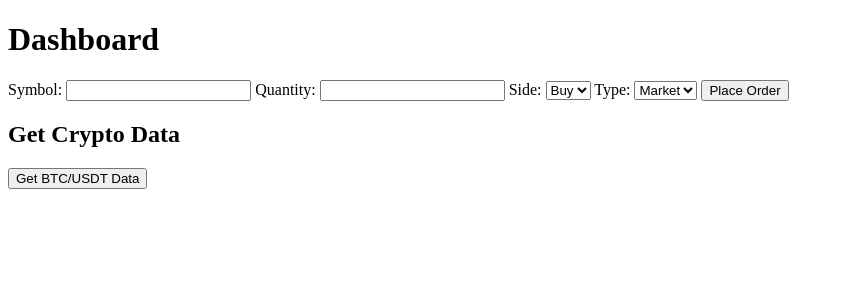
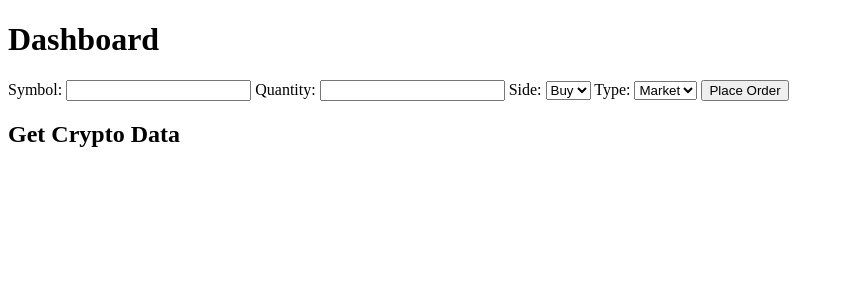
Before and after one commit to PopRazvanHoria/Trader, a Django app: page /dashboard/ in a window 1280 px wide. Shown: the top 300 px of the page, without its empty margins (0-844 px from the left). Run offline with Django 5.2, Linux system fonts and the light colour scheme.

Commit message:
commented that line to check where is the problem

```diff
--- a/trading_app/trade/templates/dashboard.html
+++ b/trading_app/trade/templates/dashboard.html
@@ -30,8 +30,8 @@
     </form>
 
     <h2>Get Crypto Data</h2>
-    <form action="{% url 'get_crypto_data' 'BTC/USDT' %}" method="get">
+    <!-- <form action="{% url 'get_crypto_data' 'BTC/USDT' %}" method="get">
         <button type="submit">Get BTC/USDT Data</button>
-    </form>
+    </form> -->
 </body>
 </html>
```
